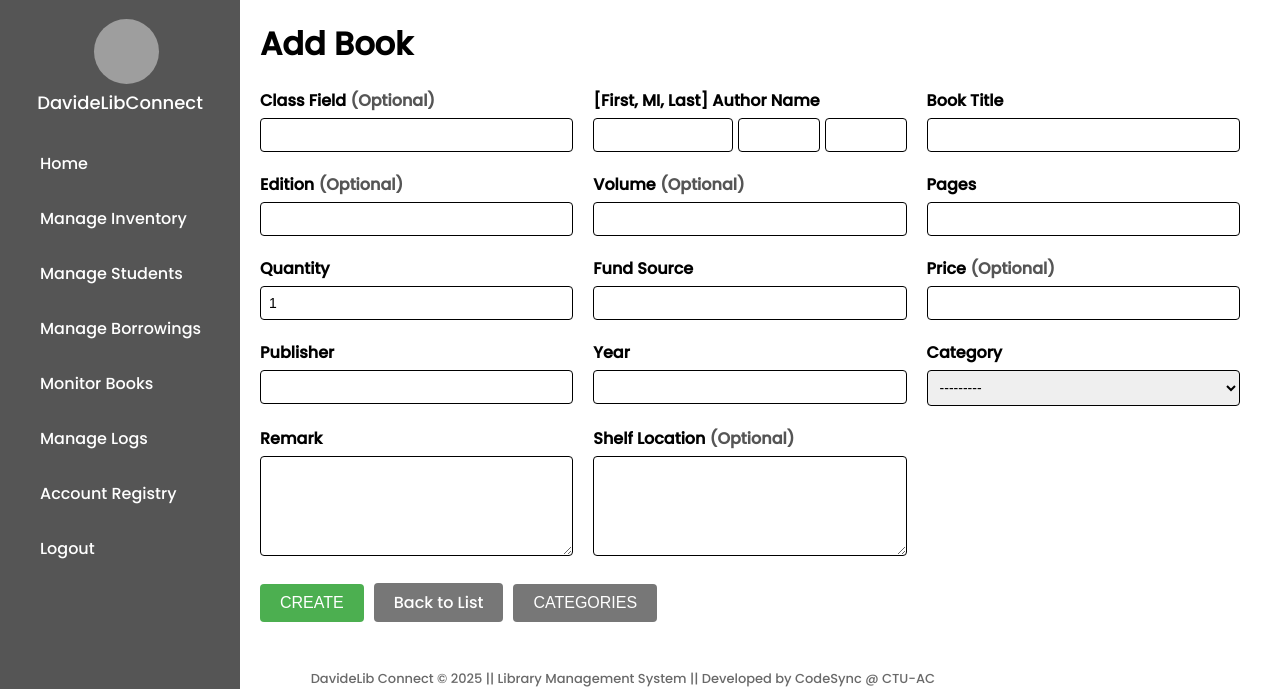
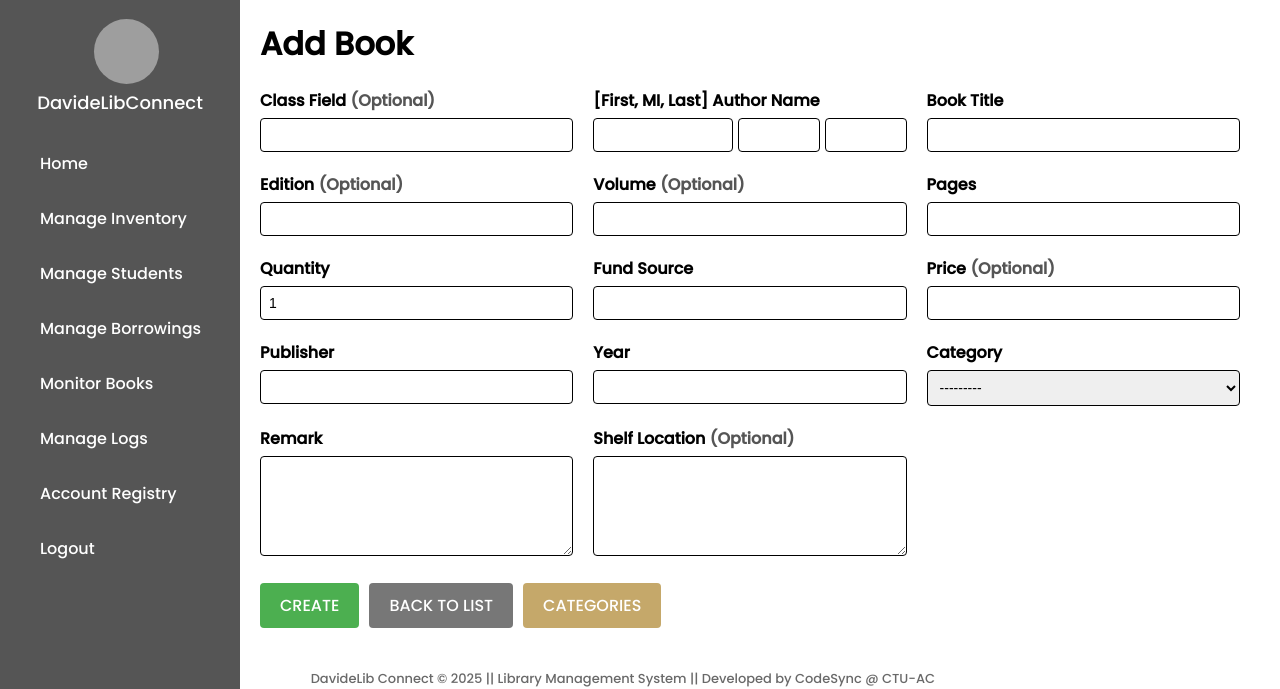
Before and after one commit to SoulSej10/DavideLibrary, a Django app: page /books/create/ in a window 1280 px wide. Shown: the part 111-800 px from the top of the page. Run offline with Django 5.2, Linux system fonts and the light colour scheme; a user stored in the database is signed in; data comes from the database, SQL or seed files in the repository; some web fonts are replaced; grey boxes are pictures that could not be loaded.

Commit message:
Minor changes
another minor change

```diff
--- a/davideLibrary/library/templates/library/book_form.html
+++ b/davideLibrary/library/templates/library/book_form.html
@@ -83,7 +83,7 @@
         }
 
         .btncategory{
-            background-color: #777;
+            background-color: #C5A86A;
             color: white;
             padding: 7px 20px;
             border-radius: 4px;
@@ -114,7 +114,7 @@
             background-color: #555;
         }
         .btncategory:hover {
-            background-color: #555;
+            background-color: #D6B980;
         }
         .add-category-form {
             display: flex;
@@ -315,9 +315,9 @@
                 {{ form.location }}
             </div>
             <div class="form-actions">
-                <button type="submit" class="btn-save">{{ form.instance.pk|yesno:"Save,Create" }}</button>
-                <a href="{% url 'book-list' %}" class="btn-back">Back to List</a>
-                <button class="btncategory" id="categoryBtn" type="button">Categories</button>
+                <button type="submit" class="btn-save" style="font-family: 'Poppins', sans-serif;" >{{ form.instance.pk|yesno:"Save,Create" }}</button>
+                <a href="{% url 'book-list' %}" class="btn-back" style="padding-top: 10px; padding-bottom: 10px;">BACK TO LIST</a>
+                <button class="btncategory" id="categoryBtn" type="button" style="font-family: 'Poppins', sans-serif;">Categories</button>
             </div>
 
 
--- a/davideLibrary/library/templates/library/book_list.html
+++ b/davideLibrary/library/templates/library/book_list.html
@@ -18,7 +18,7 @@
     <!-- Data Table Section -->
     <div class="table-container-wrapper">
         <!-- Heading Above the Table -->
-        <div class="section-label">Books</div>
+        <div class="section-label">Book Inventory</div>
 
         {% if messages %}
             {% for message in messages %}
@@ -81,7 +81,7 @@
 
     <!-- Sidebar Actions: Search, Filter, Add Book, and Hidden Actions -->
     <div class="sidebar-actions">
-        <h1>Book Inventory</h1>
+        <h1>Actions</h1>
         <div class="background">
         <div class="search-container">
             <form method="GET" action="{% url 'book-list' %}">
```
